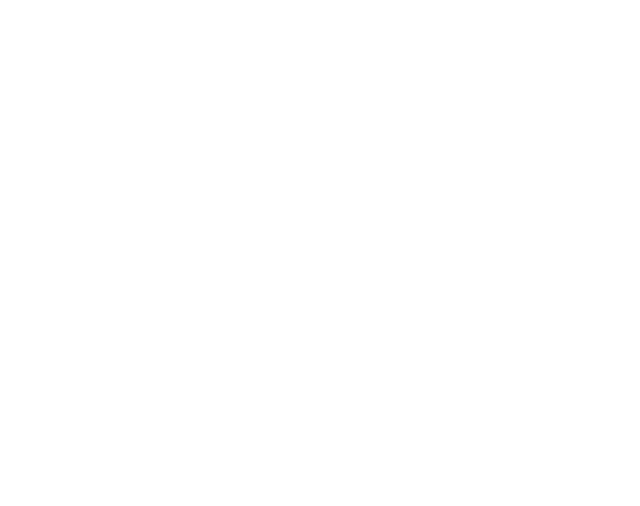
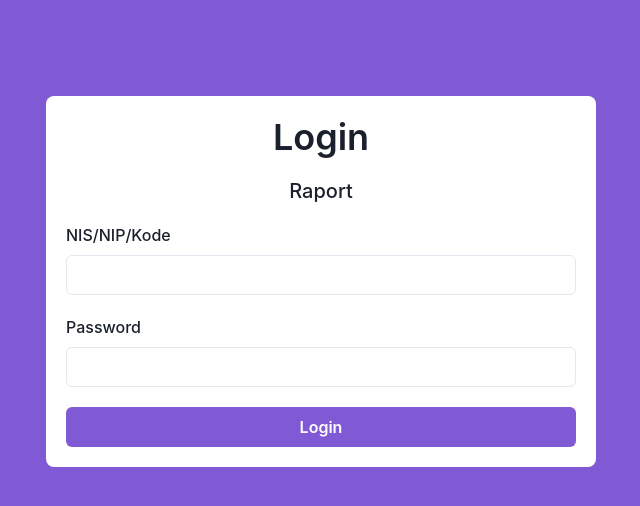
Before and after one commit to caclm10/raport-frontend, a React (Vite) app: page /auth/login in a window 1280 px wide. Shown: the top 506 px of the page, without its empty margins (319-959 px from the left). Built offline with nearby package versions, Linux system fonts and the light colour scheme.

Commit message:
add some setup for login

```diff
--- a/package.json
+++ b/package.json
@@ -12,9 +12,12 @@
     "@chakra-ui/react": "^2.2.3",
     "@emotion/react": "^11.9.3",
     "@emotion/styled": "^11.9.3",
+    "axios": "^0.27.2",
     "framer-motion": "^6.5.0",
     "react": "^18.2.0",
     "react-dom": "^18.2.0",
+    "react-hot-toast": "^2.3.0",
+    "react-icons": "^4.4.0",
     "react-router-dom": "^6.3.0",
     "react-use": "^17.4.0",
     "zustand": "^4.0.0-rc.1"
--- a/src/App.jsx
+++ b/src/App.jsx
@@ -1,6 +1,29 @@
+import { Routes, Route, Navigate } from 'react-router-dom'
+import NavigateToLogin from './components/NavigateToLogin'
+import AuthLayout from './layouts/AuthLayout'
+import LoginPage from './pages/LoginPage'
+
 function App() {
   return (
-    <></>
+    <>
+      <Routes>
+
+        <Route path="/">
+          <Route index element={<NavigateToLogin />} />
+
+          <Route path="auth" element={<AuthLayout />}>
+            <Route index element={<NavigateToLogin />} />
+
+            <Route path="login" element={<LoginPage />} />
+          </Route>
+
+
+        </Route>
+
+
+      </Routes>
+
+    </>
   )
 }
 
--- /dev/null
+++ b/src/components/NavigateToLogin.jsx
@@ -0,0 +1,5 @@
+import { Navigate } from 'react-router-dom'
+
+const NavigateToLogin = () => <Navigate to="/auth/login" />
+
+export default NavigateToLogin
--- /dev/null
+++ b/src/config/page.js
@@ -0,0 +1,7 @@
+export const loginPath = "/auth/login"
+
+export const authPageData = {
+    "/auth/login": {
+        title: "Login"
+    }
+}
--- /dev/null
+++ b/src/context/auth/AuthProvider.jsx
@@ -0,0 +1,56 @@
+import { useReducer } from 'react'
+import authContext from './auth-context.js'
+
+const initialValues = {
+    user: null,
+    isLoggedIn: false,
+    token: ''
+}
+
+const reducer = (state, action) => {
+    switch (action.type) {
+        case 'LOGIN':
+            return {
+                ...state,
+                user: action.user,
+                token: action.token,
+                isLoggedIn: true
+            }
+        case 'LOGOUT':
+            return {
+                ...state,
+                user: null,
+                token: '',
+                isLoggedIn: false
+            }
+        default:
+            return state
+    }
+}
+
+const AuthProvider = ({ children }) => {
+    const [auth, dispatch] = useReducer(reducer, initialValues)
+
+    const login = (user, token) => {
+        dispatch({
+            type: 'LOGIN',
+            user, token
+        })
+    }
+
+    const logout = () => {
+        dispatch({ type: 'LOGOUT' })
+    }
+
+    return (
+        <authContext.Provider value={{
+            ...auth,
+            login,
+            logout
+        }}>
+            {children}
+        </authContext.Provider>
+    )
+}
+
+export default AuthProvider
--- /dev/null
+++ b/src/context/auth/auth-context.js
@@ -0,0 +1,33 @@
+import { createContext } from 'react'
+
+const authContext = createContext({
+    user: {
+        nama: '',
+        id: '',
+        peran: '',
+        siswa: {
+            id: '',
+            nis: '',
+            nisn: ''
+        },
+        guru: {
+            id: '',
+            nip: '',
+        },
+        admin: {
+            id: '',
+            kode: ''
+        }
+    },
+
+    isLoggedIn: false,
+
+    token: '',
+
+    login: (user, token) => { },
+
+    logout: () => { }
+})
+
+
+export default authContext
--- /dev/null
+++ b/src/hooks/use-auth.js
@@ -0,0 +1,8 @@
+import { useContext } from "react"
+import authContext from "../context/auth/auth-context"
+
+const useAuth = () => {
+    return useContext(authContext)
+}
+
+export default useAuth
--- /dev/null
+++ b/src/layouts/AuthLayout.jsx
@@ -0,0 +1,39 @@
+import { Box, Heading, VStack } from '@chakra-ui/react'
+import { useMemo } from 'react'
+import { Outlet } from 'react-router-dom'
+import { useLocation } from 'react-router-dom'
+import { getAuthPageData } from '../lib/page'
+
+const AuthLayout = ({
+
+}) => {
+    const location = useLocation()
+    const pageData = useMemo(() => getAuthPageData(location.pathname), [location.pathname])
+
+    return (
+        <Box
+            minH="100vh"
+            bgColor="purple.500"
+            py={24}
+        >
+            <Box
+                maxW="550px"
+                mx="auto"
+                bgColor="white"
+                rounded="lg"
+                p={5}
+            >
+                <VStack spacing={5} mb={5}>
+                    <Heading as="h1" size="xl" fontWeight="semibold">{pageData.title}</Heading>
+                    <Heading as="h2" size="md" fontWeight="medium">Raport</Heading>
+                </VStack>
+
+
+                <Outlet />
+            </Box>
+
+        </Box>
+    )
+}
+
+export default AuthLayout
--- /dev/null
+++ b/src/lib/page.js
@@ -0,0 +1,3 @@
+import { authPageData } from "../config/page";
+
+export const getAuthPageData = pathname => authPageData[pathname]
--- a/src/main.jsx
+++ b/src/main.jsx
@@ -3,14 +3,17 @@ import React from 'react'
 import ReactDOM from 'react-dom/client'
 import { BrowserRouter } from 'react-router-dom'
 import App from './App'
+import AuthProvider from './context/auth/AuthProvider'
 import './index.css'
 
 ReactDOM.createRoot(document.getElementById('root')).render(
   <React.StrictMode>
     <ChakraProvider>
-      <BrowserRouter>
-        <App />
-      </BrowserRouter>
+      <AuthProvider>
+        <BrowserRouter>
+          <App />
+        </BrowserRouter>
+      </AuthProvider>
     </ChakraProvider>
   </React.StrictMode>
 )
--- /dev/null
+++ b/src/pages/LoginPage.jsx
@@ -0,0 +1,31 @@
+import { Button, FormControl, FormLabel, Input } from '@chakra-ui/react'
+import useAuth from '../hooks/use-auth'
+
+const LoginPage = () => {
+    const auth = useAuth()
+
+    console.log(auth)
+
+    return (
+        <>
+            <form action="#">
+                <FormControl mb={5}>
+                    <FormLabel htmlFor='id'>NIS/NIP/Kode</FormLabel>
+                    <Input id='id' name="id" type='text' />
+                </FormControl>
+
+                <FormControl mb={5}>
+                    <FormLabel htmlFor='password'>Password</FormLabel>
+                    <Input id='password' name="password" type='password' />
+                </FormControl>
+
+
+                <Button colorScheme="purple" width="100%">
+                    Login
+                </Button>
+            </form>
+        </>
+    )
+}
+
+export default LoginPage
```
Also changed, not shown: src/lib/ajax.js (added, +72 -0 lines), 1 other file (tests, documents, lock files or other folders).
